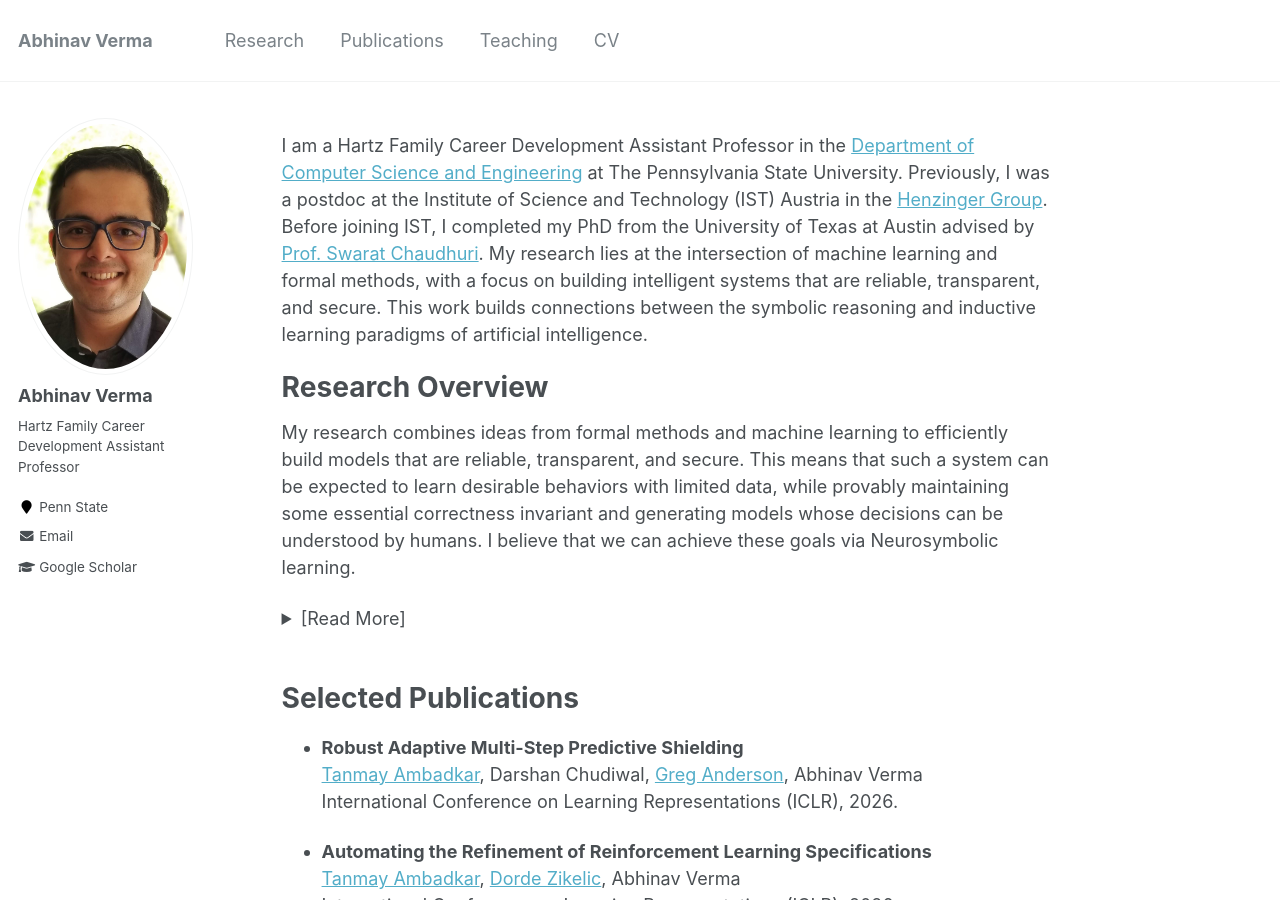
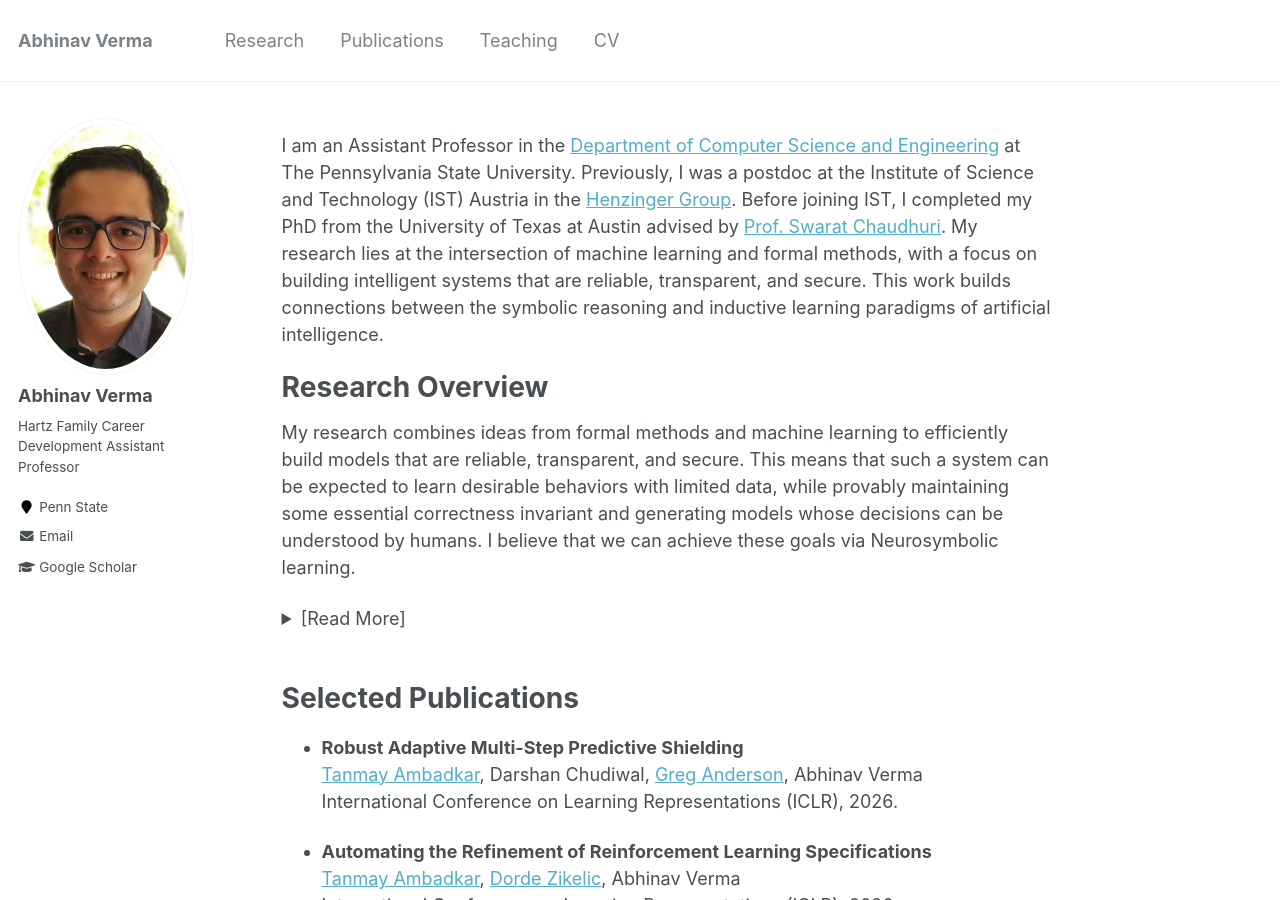
Before and after one commit to averma8053/averma8053.github.io, a Jekyll site: the page built from _pages/oldAbout.md, in a window 1280 px wide and 900 px high. Built offline with Jekyll 4.4.1, drawn with Linux system fonts in a browser that asks for light colours.

Commit message:
Update oldAbout.md

```diff
--- a/_pages/oldAbout.md
+++ b/_pages/oldAbout.md
@@ -12,7 +12,7 @@
   - /about.html
 ---
 
-I am a Hartz Family Career Development Assistant Professor in the [Department of Computer Science and Engineering](https://www.eecs.psu.edu) at The Pennsylvania State University. Previously, I was a postdoc at the Institute of Science and Technology (IST) Austria in the [Henzinger Group](http://pub.ist.ac.at/group_henzinger/). Before joining IST, I completed my PhD from the University of Texas at Austin advised by [Prof. Swarat Chaudhuri](https://www.cs.utexas.edu/~swarat/). My research lies at the intersection of machine learning and formal methods, with a focus on building intelligent systems that are reliable, transparent, and secure. This work builds connections between the symbolic reasoning and inductive learning paradigms of artificial intelligence.
+I am an Assistant Professor in the [Department of Computer Science and Engineering](https://www.eecs.psu.edu) at The Pennsylvania State University. Previously, I was a postdoc at the Institute of Science and Technology (IST) Austria in the [Henzinger Group](http://pub.ist.ac.at/group_henzinger/). Before joining IST, I completed my PhD from the University of Texas at Austin advised by [Prof. Swarat Chaudhuri](https://www.cs.utexas.edu/~swarat/). My research lies at the intersection of machine learning and formal methods, with a focus on building intelligent systems that are reliable, transparent, and secure. This work builds connections between the symbolic reasoning and inductive learning paradigms of artificial intelligence.
 
 # Research Overview
 
```
